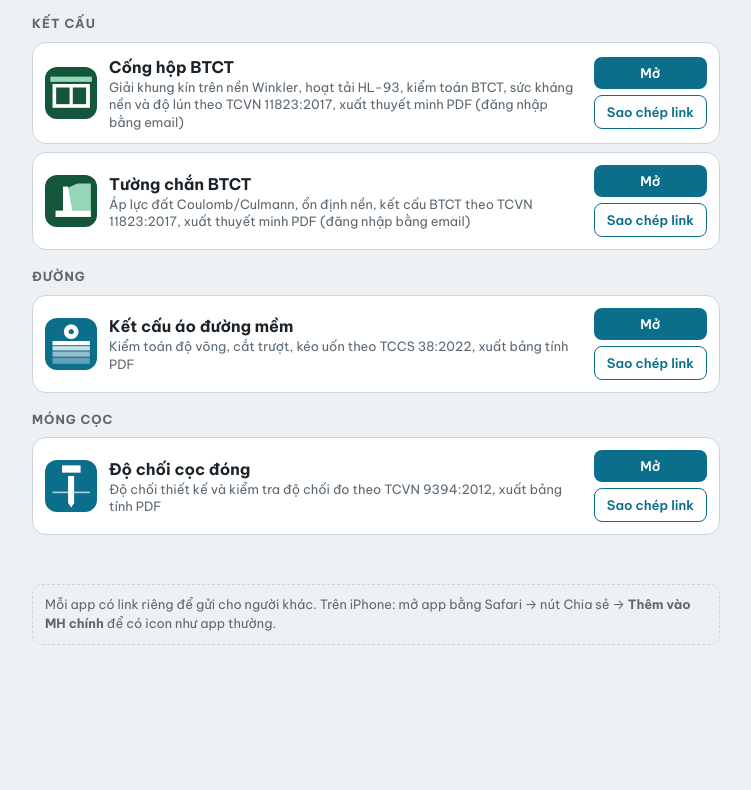
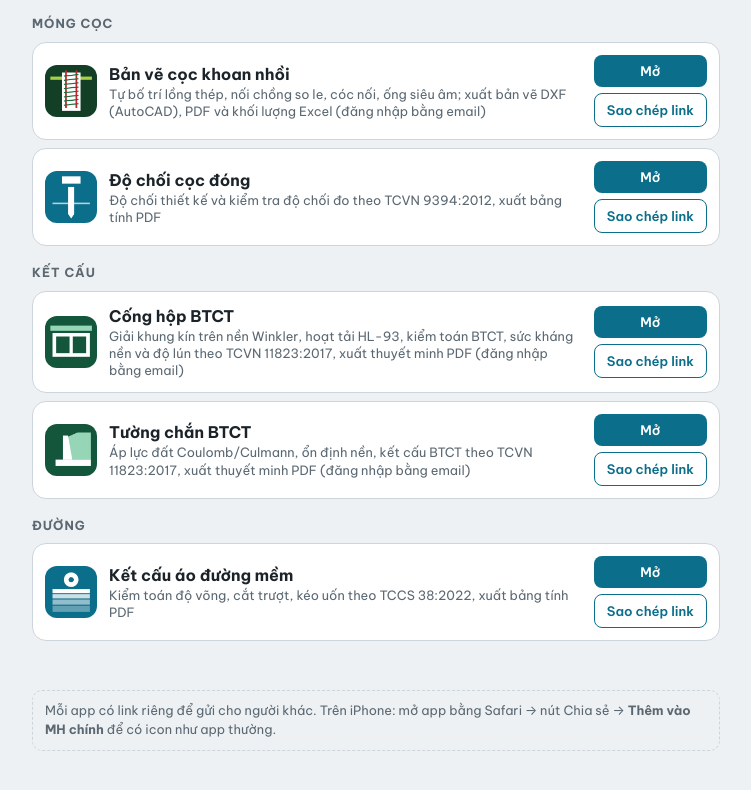
Before and after one commit to VietNQ88/VietNQ88.github.io, a plain HTML site: page index.html in a window 1280 px wide. Shown: the part 80-870 px from the top of the page, without its empty margins (264-1015 px from the left). Before the commit the page ends 800 px from the top, so only its background shows below. Drawn offline with Linux system fonts and the light colour scheme.

Commit message:
Add files via upload

```diff
--- a/index.html
+++ b/index.html
@@ -50,6 +50,7 @@ h2{margin:0 0 8px;font-size:.78rem;text-transform:uppercase;letter-spacing:.08em
 <script>
 // Danh sách app: thêm app mới vào đây (ngay = ngày đưa lên, app mới hiện trước)
 const APPS = [
+{ nhom: 'Móng cọc', ten: 'Bản vẽ cọc khoan nhồi', mota: 'Tự bố trí lồng thép, nối chồng so le, cóc nối, ống siêu âm; xuất bản vẽ DXF (AutoCAD), PDF và khối lượng Excel (đăng nhập bằng email)', link: 'https://coc-khoan-nhoi.pages.dev/', icon: 'coc-khoan-nhoi/icon-192.png', ngay: '2026-11-20' },
   { nhom: 'Kết cấu', ten: 'Cống hộp BTCT', mota: 'Giải khung kín trên nền Winkler, hoạt tải HL-93, kiểm toán BTCT, sức kháng nền và độ lún theo TCVN 11823:2017, xuất thuyết minh PDF (đăng nhập bằng email)', link: 'https://cong-hop-btct.pages.dev/', icon: 'cong-hop/icon-192.png', ngay: '2026-11-15' },
   { nhom: 'Kết cấu', ten: 'Tường chắn BTCT', mota: 'Áp lực đất Coulomb/Culmann, ổn định nền, kết cấu BTCT theo TCVN 11823:2017, xuất thuyết minh PDF (đăng nhập bằng email)', link: 'https://tuong-chan-btct.pages.dev/', icon: 'tuong-chan/icon-192.png', ngay: '2026-11-13' },
   { nhom: 'Đường', ten: 'Kết cấu áo đường mềm', mota: 'Kiểm toán độ võng, cắt trượt, kéo uốn theo TCCS 38:2022, xuất bảng tính PDF', link: 'kcad/', icon: 'kcad/icon-192.png', ngay: '2026-11-10' },
```
Also changed, not shown: coc-khoan-nhoi/icon-192.png (added).
